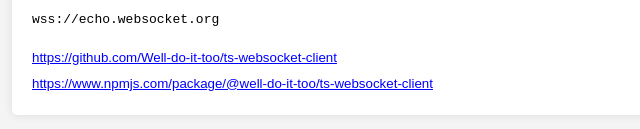
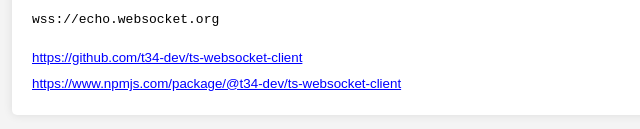
Before and after one commit to t34-dev/ts-ws-client, a website: page docs/index.html in a window 1280 px wide. Shown: the part 725-854 px from the top of the page, 208-848 px from the left. Drawn offline with Linux system fonts and the light colour scheme; a script that the page names is missing.

Commit message:
update name

```diff
--- a/docs/index.html
+++ b/docs/index.html
@@ -73,16 +73,16 @@
       <h3>Log:</h3>
       <div id="log"></div>
       <pre>wss://echo.websocket.org</pre>
-      <a href="https://github.com/Well-do-it-too/ts-websocket-client" target="_blank"
-        ><small>https://github.com/Well-do-it-too/ts-websocket-client</small></a
+      <a href="https://github.com/t34-dev/ts-websocket-client" target="_blank"
+        ><small>https://github.com/t34-dev/ts-websocket-client</small></a
       >
       <br />
-      <a href="https://www.npmjs.com/package/@well-do-it-too/ts-websocket-client" target="_blank"
-        ><small>https://www.npmjs.com/package/@well-do-it-too/ts-websocket-client</small></a
+      <a href="https://www.npmjs.com/package/@t34-dev/ts-websocket-client" target="_blank"
+        ><small>https://www.npmjs.com/package/@t34-dev/ts-websocket-client</small></a
       >
     </div>
 
-    <script src="https://unpkg.com/@well-do-it-too/ts-websocket-client"></script>
+    <script src="https://unpkg.com/@t34-dev/ts-websocket-client"></script>
     <script>
       let client = new tsWebsocketClient.WebSocketClient({
         connectionName: 'TestConnection',
```
Also changed, not shown: example/index.html (+4 -4 lines), package.json (+4 -4 lines), .github/workflows/version.yml, README.md.
